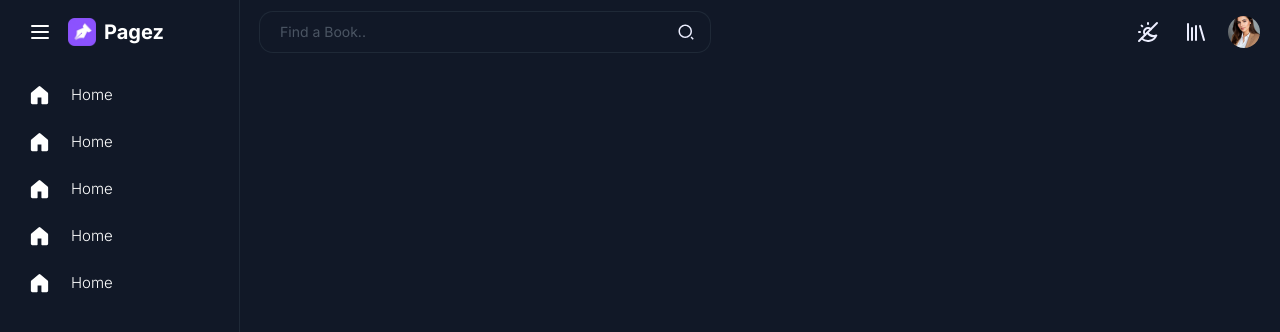
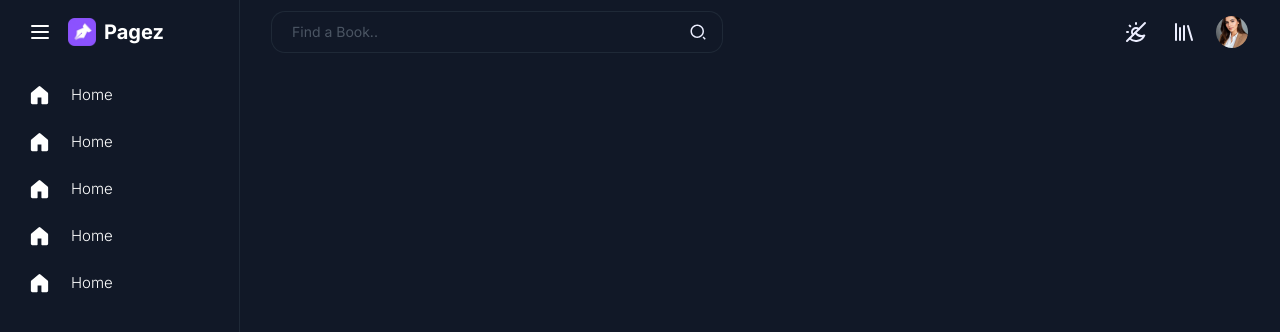
Before and after one commit to kevindermot99/gamezilla, a React (Vite) app: page /app in a window 1280 px wide. Shown: the top 332 px of the page. Built offline with nearby package versions, Linux system fonts and the light colour scheme; a web font is replaced by a local one.

Commit message:
navbar px

```diff
--- a/src/components/Nav.jsx
+++ b/src/components/Nav.jsx
@@ -16,7 +16,7 @@ function Nav() {
 
         <header className="font-montserrat w-ful max-sm:sticky top-0 bg-gray-900 z-20 relative pl-5 pr-5 max-sm:px-5">
             {/* <Headroom pinStart={0}> */}
-            <nav className="flex justify-between items-center py-3 sticky top-0 z-index-10">
+            <nav className="flex justify-between items-center py-3 sticky top-0 z-index-10 px-3">
 
 
 
```
